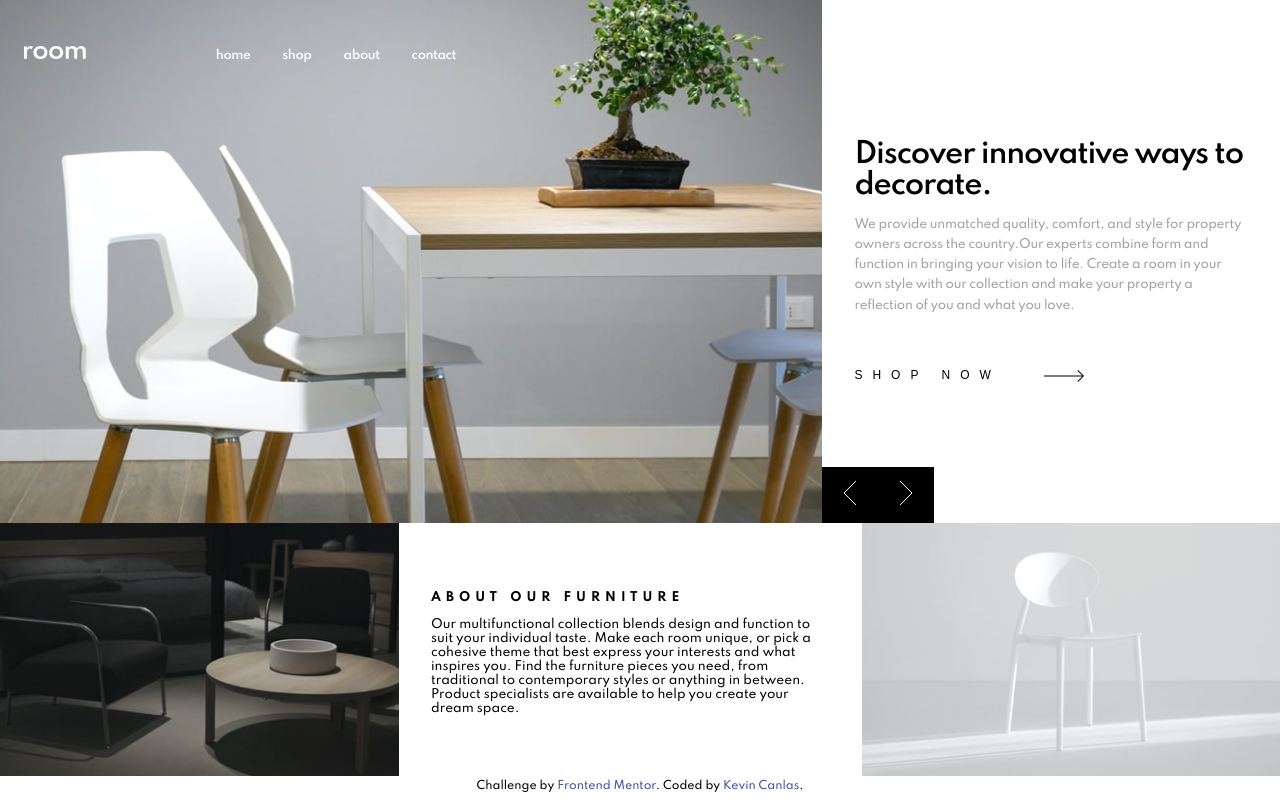
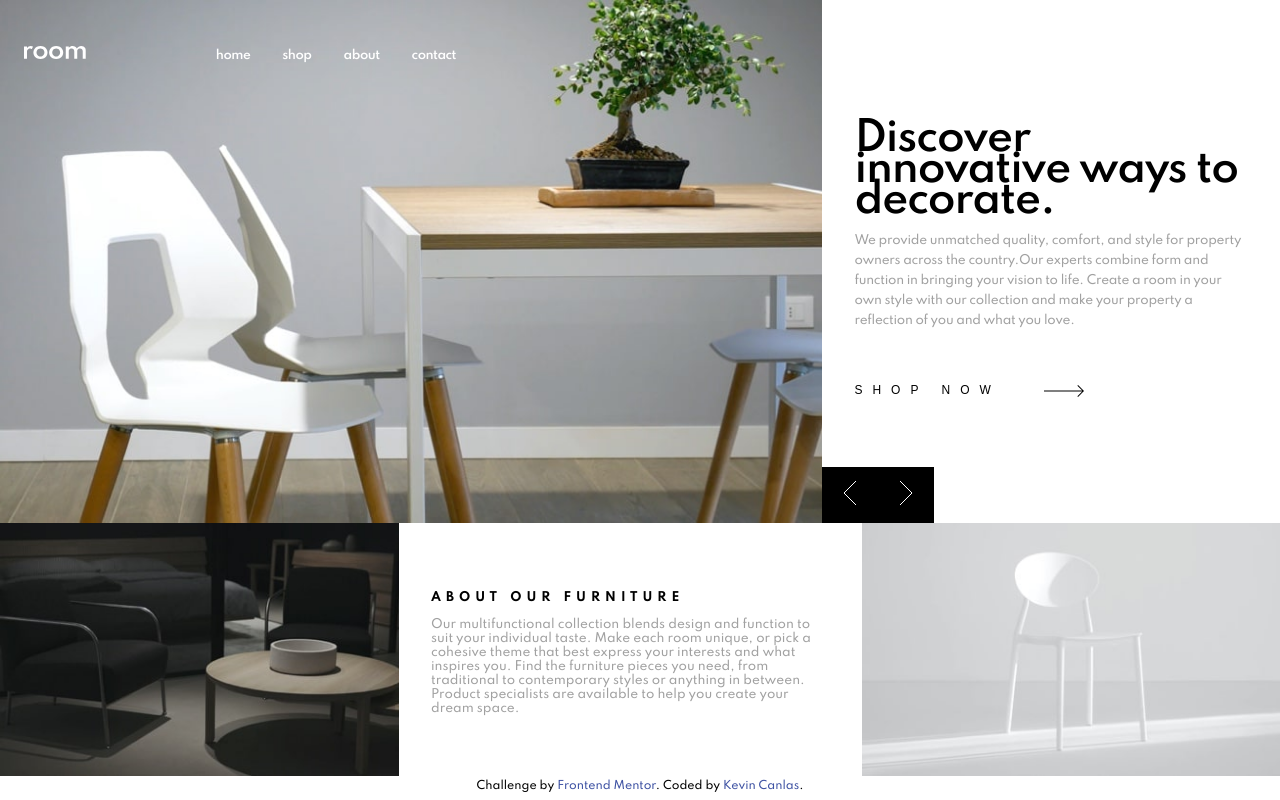
Before and after one commit to kvncnls/room-homepage, a plain HTML site: page index.html in a window 1280 px wide. Drawn offline with nearby package versions, Linux system fonts and the light colour scheme.

Commit message:
Updated fonts.

```diff
--- a/scss/styles.scss
+++ b/scss/styles.scss
@@ -233,6 +233,9 @@ button {
           line-height: 31px;
           letter-spacing: -1.16667px;
           margin-bottom: 14px;
+          @include _1024 {
+            font-size: 40px;
+          }
         }
         .description {
           font-weight: 500;
@@ -292,6 +295,7 @@ button {
         max-width: 420px;
         margin-left: auto;
         margin-right: auto;
+        color: $dark-gray;
       }
     }
   }
```
Also changed, not shown: css/styles.min.css.
